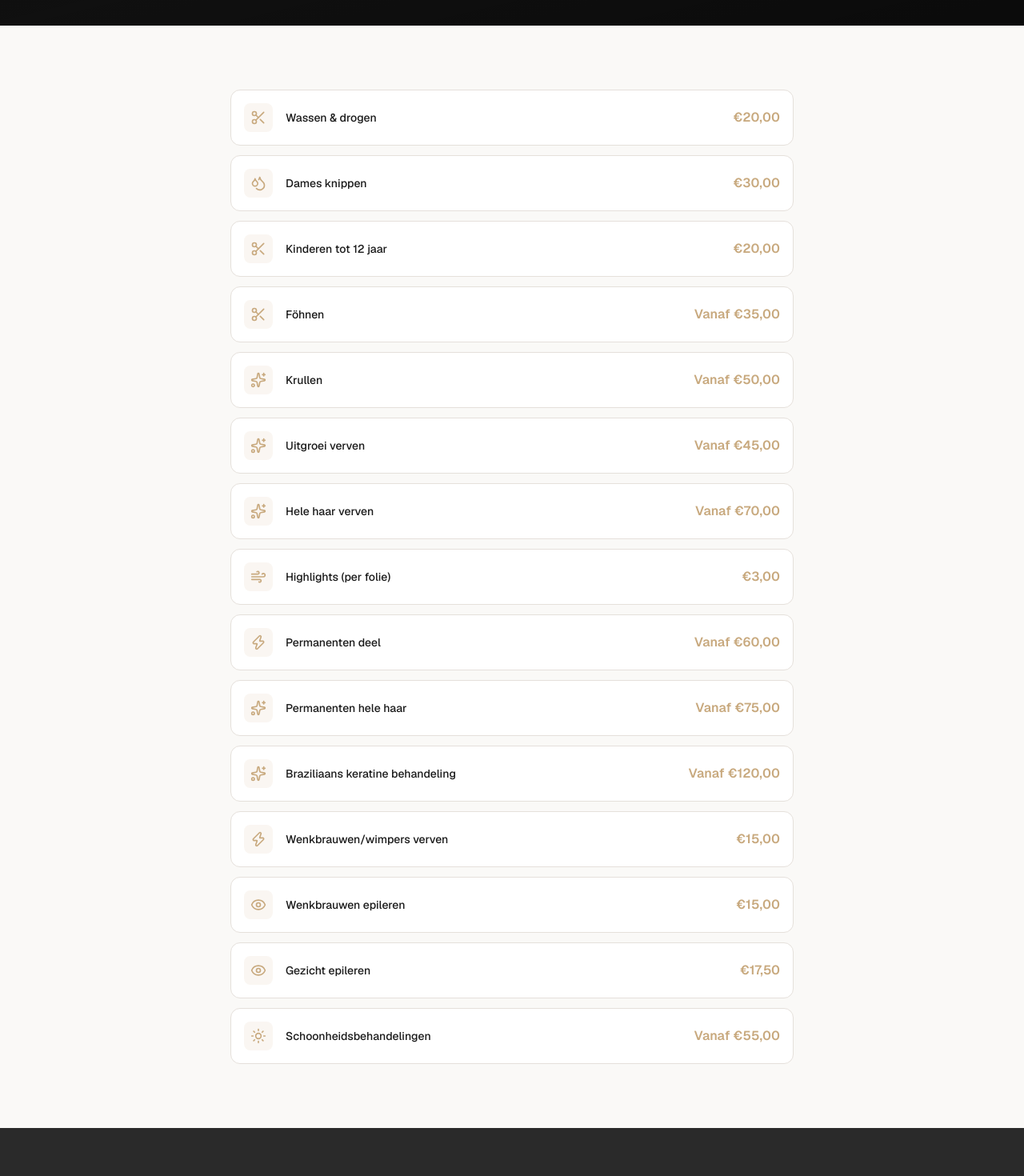
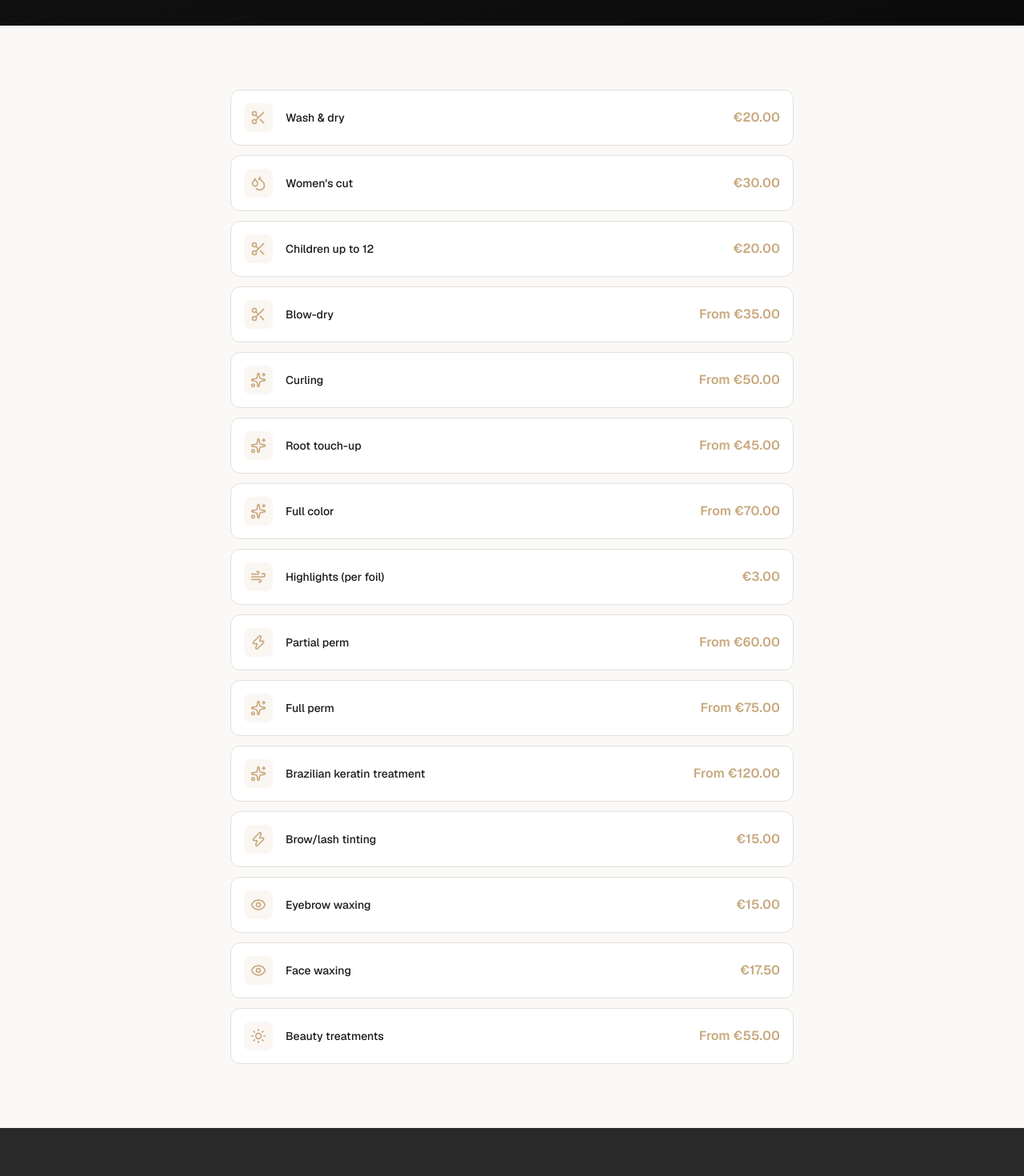
Before and after one commit to AssadAiDeveloper/Endlesshasibe, a Next.js app: page /en/prices in a window 1280 px wide. Shown: the part 280-1750 px from the top of the page at 80% size. Built offline with nearby package versions, Linux system fonts and the light colour scheme.

Commit message:
Translate prices, brands, about stats; use Next.js Image in gallery; lazy-load hero images

```diff
--- a/src/app/[locale]/brands/page.tsx
+++ b/src/app/[locale]/brands/page.tsx
@@ -4,17 +4,9 @@ import { useTranslations } from "next-intl";
 import { motion } from "framer-motion";
 import { Sparkles } from "lucide-react";
 
-const brands = [
-  { name: "Kerastase", desc: "Luxury hair care" },
-  { name: "L'Oreal Professionnel", desc: "Professional color & care" },
-  { name: "Redken", desc: "Innovative hair solutions" },
-  { name: "Wella", desc: "Premium hair expertise" },
-  { name: "Schwarzkopf", desc: "Professional hair cosmetics" },
-  { name: "Moroccanoil", desc: "Argan oil treatments" },
-];
-
 export default function BrandsPage() {
   const t = useTranslations("brands");
+  const items = t.raw("items") as { name: string; desc: string }[];
 
   return (
     <>
@@ -40,9 +32,9 @@ export default function BrandsPage() {
       <section className="py-20 bg-cream">
         <div className="max-w-5xl mx-auto px-4 sm:px-6 lg:px-8">
           <div className="grid grid-cols-1 sm:grid-cols-2 lg:grid-cols-3 gap-6">
-            {brands.map((brand, i) => (
+            {items.map((item, i) => (
               <motion.div
-                key={brand.name}
+                key={i}
                 initial={{ opacity: 0, y: 20 }}
                 whileInView={{ opacity: 1, y: 0 }}
                 viewport={{ once: true }}
@@ -52,8 +44,8 @@ export default function BrandsPage() {
                 <div className="w-14 h-14 rounded-xl bg-primary/10 flex items-center justify-center mb-4 group-hover:bg-primary transition-colors">
                   <Sparkles size={24} className="text-primary group-hover:text-white transition-colors" />
                 </div>
-                <h3 className="text-lg font-semibold text-charcoal mb-1">{brand.name}</h3>
-                <p className="text-sm text-muted">{brand.desc}</p>
+                <h3 className="text-lg font-semibold text-charcoal mb-1">{item.name}</h3>
+                <p className="text-sm text-muted">{item.desc}</p>
               </motion.div>
             ))}
           </div>
--- a/src/app/[locale]/prices/men/page.tsx
+++ b/src/app/[locale]/prices/men/page.tsx
@@ -4,16 +4,11 @@ import { useTranslations } from "next-intl";
 import { motion } from "framer-motion";
 import { Scissors, Sparkles } from "lucide-react";
 
-const priceItems = [
-  { name: "Heren knippen", price: "€25,00", icon: <Scissors size={20} /> },
-  { name: "Wassen & knippen", price: "€35,00", icon: <Scissors size={20} /> },
-  { name: "Knippen & baard", price: "€38,00", icon: <Scissors size={20} /> },
-  { name: "Baard trimmen", price: "€15,00", icon: <Scissors size={20} /> },
-  { name: "Kleuren", price: "Vanaf €55,00", icon: <Sparkles size={20} /> },
-];
+const icons = [<Scissors size={20} />, <Scissors size={20} />, <Scissors size={20} />, <Scissors size={20} />, <Sparkles size={20} />];
 
 export default function PricesMenPage() {
   const t = useTranslations("pricesMen");
+  const items = t.raw("items") as { name: string; price: string }[];
 
   return (
     <>
@@ -36,9 +31,9 @@ export default function PricesMenPage() {
       <section className="py-20 bg-cream">
         <div className="max-w-3xl mx-auto px-4 sm:px-6 lg:px-8">
           <div className="space-y-3">
-            {priceItems.map((item, i) => (
+            {items.map((item, i) => (
               <motion.div
-                key={item.name}
+                key={i}
                 initial={{ opacity: 0, y: 20 }}
                 whileInView={{ opacity: 1, y: 0 }}
                 viewport={{ once: true }}
@@ -47,7 +42,7 @@ export default function PricesMenPage() {
               >
                 <div className="flex items-center gap-4">
                   <div className="w-9 h-9 rounded-lg bg-primary/10 flex items-center justify-center text-primary group-hover:bg-primary group-hover:text-white transition-colors">
-                    {item.icon}
+                    {icons[i % icons.length]}
                   </div>
                   <span className="text-sm font-medium text-charcoal">{item.name}</span>
                 </div>
--- a/src/app/[locale]/prices/page.tsx
+++ b/src/app/[locale]/prices/page.tsx
@@ -6,26 +6,9 @@ import { Scissors, Sparkles, Droplets, Zap, Eye, Sun, Wind } from "lucide-react"
 
 const icons = [<Scissors size={20} />, <Droplets size={20} />, <Scissors size={20} />, <Scissors size={20} />, <Sparkles size={20} />, <Sparkles size={20} />, <Sparkles size={20} />, <Wind size={20} />, <Zap size={20} />, <Sparkles size={20} />, <Sparkles size={20} />, <Zap size={20} />, <Eye size={20} />, <Eye size={20} />, <Sun size={20} />, <Sparkles size={20} />];
 
-const priceItems = [
-  { name: "Wassen & drogen", price: "€20,00" },
-  { name: "Dames knippen", price: "€30,00" },
-  { name: "Kinderen tot 12 jaar", price: "€20,00" },
-  { name: "Föhnen", price: "Vanaf €35,00" },
-  { name: "Krullen", price: "Vanaf €50,00" },
-  { name: "Uitgroei verven", price: "Vanaf €45,00" },
-  { name: "Hele haar verven", price: "Vanaf €70,00" },
-  { name: "Highlights (per folie)", price: "€3,00" },
-  { name: "Permanenten deel", price: "Vanaf €60,00" },
-  { name: "Permanenten hele haar", price: "Vanaf €75,00" },
-  { name: "Braziliaans keratine behandeling", price: "Vanaf €120,00" },
-  { name: "Wenkbrauwen/wimpers verven", price: "€15,00" },
-  { name: "Wenkbrauwen epileren", price: "€15,00" },
-  { name: "Gezicht epileren", price: "€17,50" },
-  { name: "Schoonheidsbehandelingen", price: "Vanaf €55,00" },
-];
-
 export default function PricesPage() {
   const t = useTranslations("pricesWomen");
+  const items = t.raw("items") as { name: string; price: string }[];
 
   return (
     <>
@@ -48,9 +31,9 @@ export default function PricesPage() {
       <section className="py-20 bg-cream">
         <div className="max-w-3xl mx-auto px-4 sm:px-6 lg:px-8">
           <div className="space-y-3">
-            {priceItems.map((item, i) => (
+            {items.map((item, i) => (
               <motion.div
-                key={item.name}
+                key={i}
                 initial={{ opacity: 0, y: 20 }}
                 whileInView={{ opacity: 1, y: 0 }}
                 viewport={{ once: true }}
--- a/src/messages/en.json
+++ b/src/messages/en.json
@@ -80,15 +80,47 @@
   },
   "pricesMen": {
     "title": "Men's Prices",
-    "subtitle": "Our rates for men's treatments"
+    "subtitle": "Our rates for men's treatments",
+    "items": [
+      { "name": "Men's haircut", "price": "€25.00" },
+      { "name": "Wash & cut", "price": "€35.00" },
+      { "name": "Cut & beard", "price": "€38.00" },
+      { "name": "Beard trim", "price": "€15.00" },
+      { "name": "Color", "price": "From €55.00" }
+    ]
   },
   "pricesWomen": {
     "title": "Women's Prices",
-    "subtitle": "Our rates for women's treatments"
+    "subtitle": "Our rates for women's treatments",
+    "items": [
+      { "name": "Wash & dry", "price": "€20.00" },
+      { "name": "Women's cut", "price": "€30.00" },
+      { "name": "Children up to 12", "price": "€20.00" },
+      { "name": "Blow-dry", "price": "From €35.00" },
+      { "name": "Curling", "price": "From €50.00" },
+      { "name": "Root touch-up", "price": "From €45.00" },
+      { "name": "Full color", "price": "From €70.00" },
+      { "name": "Highlights (per foil)", "price": "€3.00" },
+      { "name": "Partial perm", "price": "From €60.00" },
+      { "name": "Full perm", "price": "From €75.00" },
+      { "name": "Brazilian keratin treatment", "price": "From €120.00" },
+      { "name": "Brow/lash tinting", "price": "€15.00" },
+      { "name": "Eyebrow waxing", "price": "€15.00" },
+      { "name": "Face waxing", "price": "€17.50" },
+      { "name": "Beauty treatments", "price": "From €55.00" }
+    ]
   },
   "brands": {
     "title": "Our Brands",
-    "subtitle": "We only work with the best products"
+    "subtitle": "We only work with the best products",
+    "items": [
+      { "name": "Kerastase", "desc": "Luxury hair care" },
+      { "name": "L'Oreal Professionnel", "desc": "Professional color & care" },
+      { "name": "Redken", "desc": "Innovative hair solutions" },
+      { "name": "Wella", "desc": "Premium hair expertise" },
+      { "name": "Schwarzkopf", "desc": "Professional hair cosmetics" },
+      { "name": "Moroccanoil", "desc": "Argan oil treatments" }
+    ]
   },
   "contactPage": {
     "title": "Contact",
--- a/src/messages/nl.json
+++ b/src/messages/nl.json
@@ -80,15 +80,47 @@
   },
   "pricesMen": {
     "title": "Prijzen heren",
-    "subtitle": "Onze tarieven voor herenbehandelingen"
+    "subtitle": "Onze tarieven voor herenbehandelingen",
+    "items": [
+      { "name": "Heren knippen", "price": "€25,00" },
+      { "name": "Wassen & knippen", "price": "€35,00" },
+      { "name": "Knippen & baard", "price": "€38,00" },
+      { "name": "Baard trimmen", "price": "€15,00" },
+      { "name": "Kleuren", "price": "Vanaf €55,00" }
+    ]
   },
   "pricesWomen": {
     "title": "Prijzen dames",
-    "subtitle": "Onze tarieven voor damesbehandelingen"
+    "subtitle": "Onze tarieven voor damesbehandelingen",
+    "items": [
+      { "name": "Wassen & drogen", "price": "€20,00" },
+      { "name": "Dames knippen", "price": "€30,00" },
+      { "name": "Kinderen tot 12 jaar", "price": "€20,00" },
+      { "name": "Föhnen", "price": "Vanaf €35,00" },
+      { "name": "Krullen", "price": "Vanaf €50,00" },
+      { "name": "Uitgroei verven", "price": "Vanaf €45,00" },
+      { "name": "Hele haar verven", "price": "Vanaf €70,00" },
+      { "name": "Highlights (per folie)", "price": "€3,00" },
+      { "name": "Permanenten deel", "price": "Vanaf €60,00" },
+      { "name": "Permanenten hele haar", "price": "Vanaf €75,00" },
+      { "name": "Braziliaans keratine behandeling", "price": "Vanaf €120,00" },
+      { "name": "Wenkbrauwen/wimpers verven", "price": "€15,00" },
+      { "name": "Wenkbrauwen epileren", "price": "€15,00" },
+      { "name": "Gezicht epileren", "price": "€17,50" },
+      { "name": "Schoonheidsbehandelingen", "price": "Vanaf €55,00" }
+    ]
   },
   "brands": {
     "title": "Onze merken",
-    "subtitle": "Wij werken alleen met de beste producten"
+    "subtitle": "Wij werken alleen met de beste producten",
+    "items": [
+      { "name": "Kerastase", "desc": "Luxueuze haarverzorging" },
+      { "name": "L'Oreal Professionnel", "desc": "Professionele kleur & verzorging" },
+      { "name": "Redken", "desc": "Innovatieve haaroplossingen" },
+      { "name": "Wella", "desc": "Premium haarexpertise" },
+      { "name": "Schwarzkopf", "desc": "Professionele haarcosmetica" },
+      { "name": "Moroccanoil", "desc": "Arganolie behandelingen" }
+    ]
   },
   "contactPage": {
     "title": "Contact",
```
Also changed, not shown: src/messages/ar.json (+35 -3 lines).
